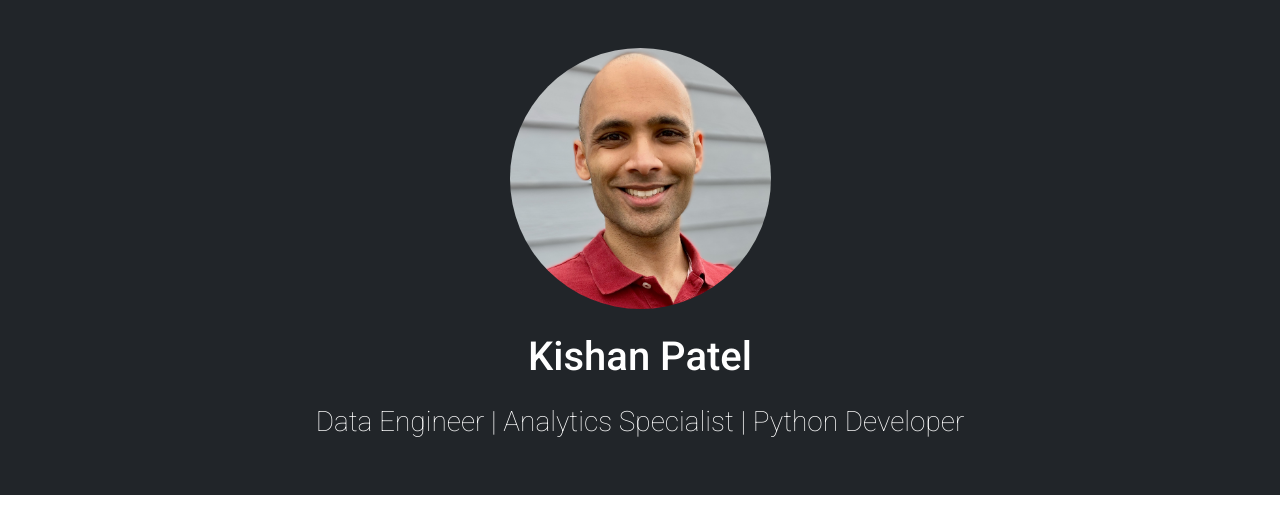
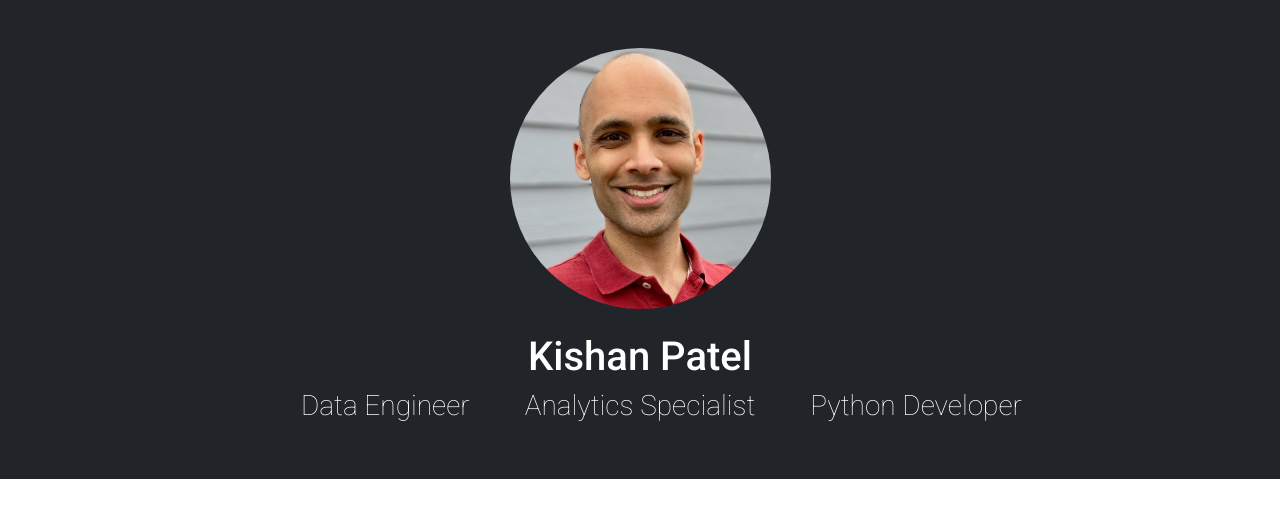
Before and after one commit to kishanpatel789/portfolio_blog_static, a plain HTML site: page index.html in a window 1280 px wide. Shown: the top 505 px of the page. Drawn offline with nearby package versions, Linux system fonts and the light colour scheme.

Commit message:
Add row and columns to tag line

```diff
--- a/index.html
+++ b/index.html
@@ -18,16 +18,29 @@
         <div class="bg-dark text-white p-5">
             <div class="container text-center">
 
-                <div class="row justify-content-md-center">
+                <div class="row">
                     <div class="col-sm"></div>
-                    <div class="col col-sm-9 col-md-5 col-lg-3">
+                    <div class="col col-sm-9 col-md-5 col-lg-4 col-xl-3">
                         <img id="profile-pic" src="./images/headshot.jpeg" class="rounded-circle img-fluid">
                     </div>
                     <div class="col-sm"></div>
                 </div>
 
                 <h1 id="name" class="text-center pt-4">Kishan Patel</h1>
-                <h3 id="tag-line" class="text-center pt-3">Data Engineer   |   Analytics Specialist   |   Python Developer</h3>
+
+                <div id="tag-line" class="row">
+                    <div class="col-lg-1"></div>
+                    <div class="col-sm">
+                        <h3 class="tag-line text-sm-end">Data Engineer</h3>
+                    </div>
+                    <div class="col-sm">
+                        <h3 class="tag-line">Analytics Specialist</h3>
+                    </div>
+                    <div class="col-sm">
+                        <h3 class="tag-line text-sm-start">Python Developer</h3>
+                    </div>
+                    <div class="col-lg-1"></div>
+                </div>
             </div>
         </div>
         <div class="text-center p-5">
--- a/static/styles.css
+++ b/static/styles.css
@@ -6,6 +6,6 @@ body {
     font-weight: 500;
 }
 
-#tag-line {
+.tag-line {
     font-weight:100;
 }
```
